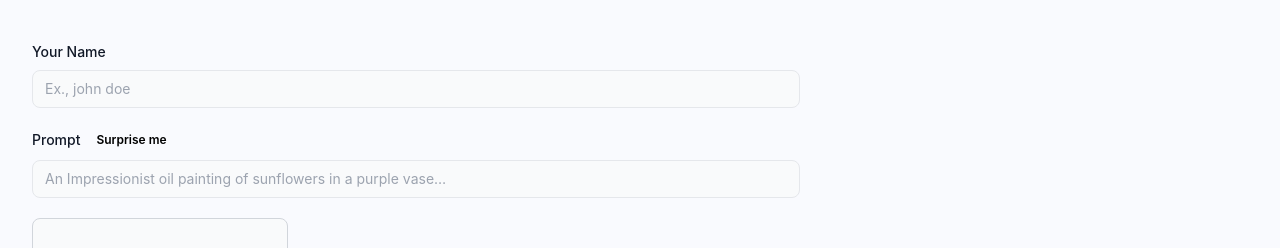
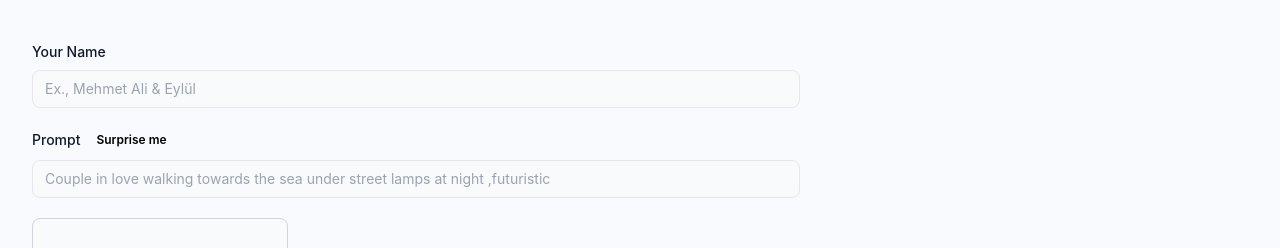
Before and after one commit to mehmet5643/ai-mern-image-generation, a React (Vite) app in the folder client/: page /create-post in a window 1280 px wide. Shown: the part 225-473 px from the top of the page. Built offline with nearby package versions, Linux system fonts and the light colour scheme; a web font is replaced by a local one.

Commit message:
updated placeholder

```diff
--- a/client/src/pages/CreatePost.jsx
+++ b/client/src/pages/CreatePost.jsx
@@ -91,7 +91,7 @@ const CreatePost = () => {
             labelName="Your Name"
             type="text"
             name="name"
-            placeholder="Ex., john doe"
+            placeholder="Ex., Mehmet Ali & Eylül"
             value={form.name}
             handleChange={handleChange}
           />
@@ -100,7 +100,7 @@ const CreatePost = () => {
             labelName="Prompt"
             type="text"
             name="prompt"
-            placeholder="An Impressionist oil painting of sunflowers in a purple vase…"
+            placeholder="Couple in love walking towards the sea under street lamps at night ,futuristic"
             value={form.prompt}
             handleChange={handleChange}
             isSurpriseMe
```
